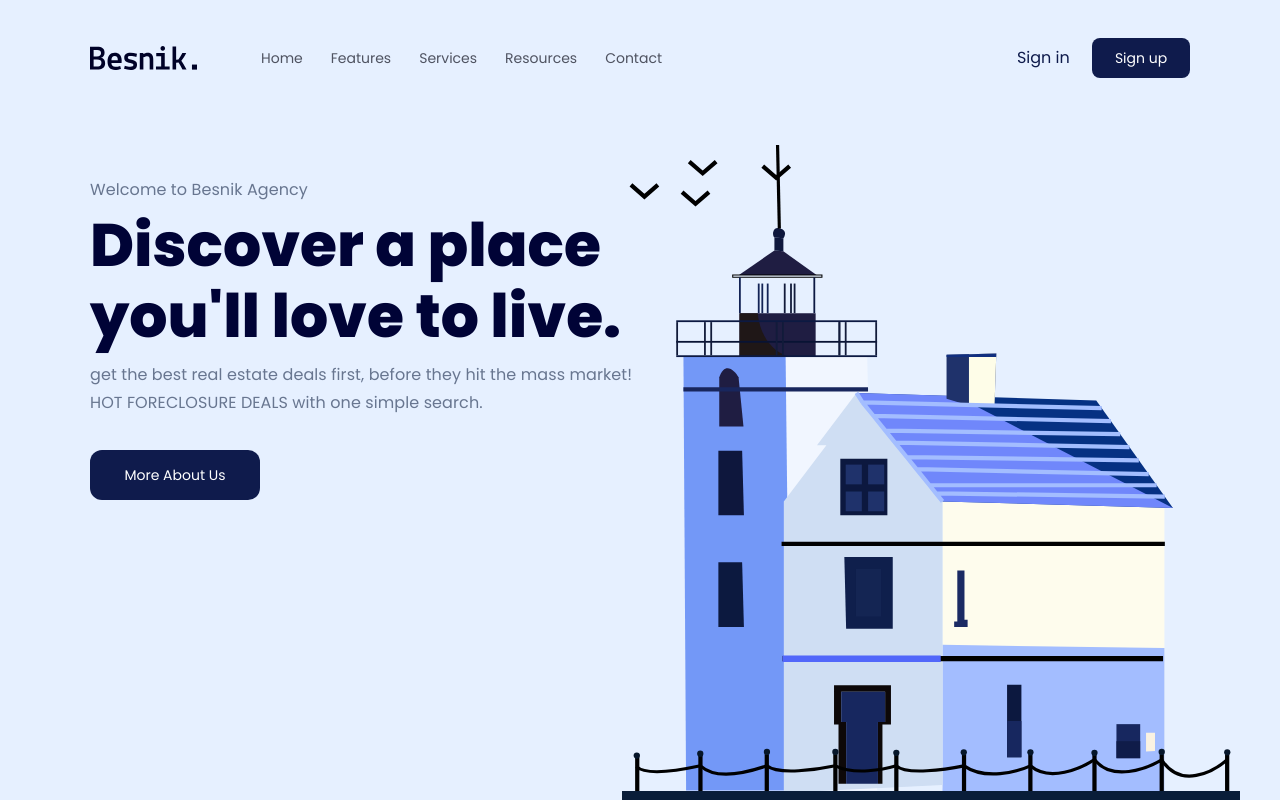
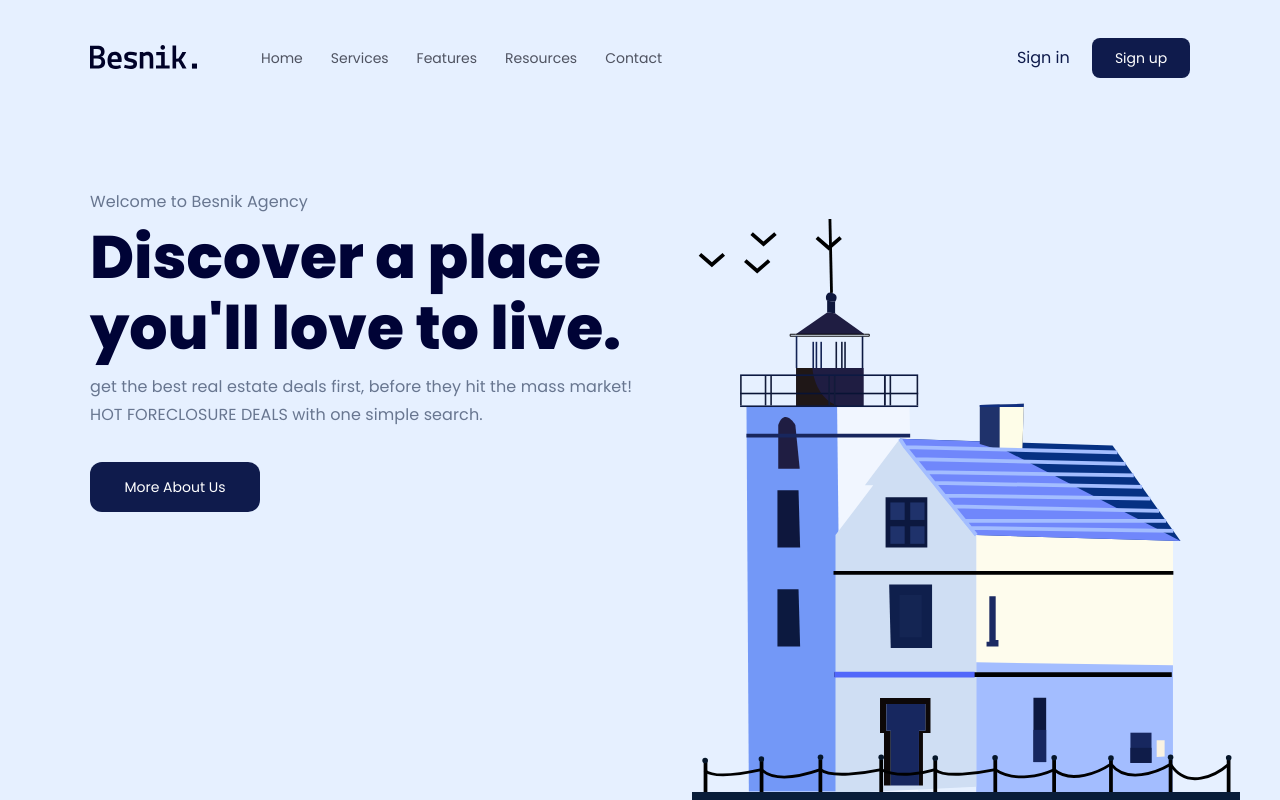
Before and after one commit to MayMay203/Real-Estate-Landing-Page, a plain HTML site: page index.html in a window 1280 px wide. Shown: the top 800 px of the page. Drawn offline with Linux system fonts and the light colour scheme.

Commit message:
fix: navbar

```diff
--- a/assets/css/styles.css
+++ b/assets/css/styles.css
@@ -4,6 +4,10 @@
 
 :root {
     --primary-color: #0f1b4c;
+}
+
+html, body{
+  scroll-behavior: smooth;
 }
 
 html {
@@ -32,17 +36,26 @@ a {
     -webkit-box-orient: vertical;
     overflow: hidden;
 }
+
+.fixed-header{
+    background-color:#e6f0ff ;
+    padding-top: 26px;
+    position: sticky;
+    top: -26px;
+    z-index: 1;
+}
 /* Header */
-.header {
+.hero-wrap {
     background: #e6f0ff;
     position: relative;
-    height: 100vh;
+    height: calc(100vh - 90px);
 }
 /* Nav bar */
 .navbar {
-    padding-top: 38px;
+    /* padding-top: 38px; */
     display: flex;
     align-items: center;
+    padding: 12px 0;
 }
 
 .navbar ul {
@@ -91,7 +104,7 @@ a {
 }
 
 .hero {
-    margin-top: 100px;
+    padding-top: 100px;
     width: 51%;
 }
 
--- a/index.html
+++ b/index.html
@@ -14,26 +14,30 @@
         <link rel="stylesheet" href="./assets/css/styles.css" />
     </head>
     <body>
-        <main>
-            <!-- Header -->
-            <header class="header">
+        <main id="home">
+            <header class="fixed-header">
                 <div class="content">
                     <nav class="navbar">
                         <!-- Logo -->
-                        <img src="./assets/img/Logo.svg" alt="" />
+                        <a href="#home"><img src="./assets/img/Logo.svg" alt="" /></a>
                         <!-- Navigation -->
                         <ul>
-                            <li><a href="#!">Home</a></li>
-                            <li><a href="#!">Features</a></li>
-                            <li><a href="#!">Services</a></li>
-                            <li><a href="#!">Resources</a></li>
-                            <li><a href="#!">Contact</a></li>
+                            <li><a href="#home">Home</a></li>
+                            <li><a href="#services">Services</a></li>
+                            <li><a href="#features">Features</a></li>
+                            <li><a href="#resources">Resources</a></li>
+                            <li><a href="#contact">Contact</a></li>
                         </ul>
                         <div class="actions">
                             <a href="#!" class="action-link">Sign in</a>
                             <a href="#!" class="btn action-btn">Sign up</a>
                         </div>
-                    </nav>
+                </nav>
+                </div>
+                </header>
+                <!-- Hero -->
+                <header class="hero-wrap">
+                    <div class="content">
                     <!-- Hero -->
                     <div class="hero">
                         <div class="info">
@@ -80,7 +84,7 @@
                 </div>
             </div>
             <!-- Guides -->
-            <div class="guides">
+            <div id="services" class="guides">
                 <div class="content">
                     <h2 class="sub-title">
                         How its works?
@@ -125,7 +129,7 @@
                 </div>
             </div>
             <!-- Feature -->
-            <div class="feature">
+            <div id="features" class="feature">
                 <div class="content">
                     <header>
                         <h2 class="sub-title">Featured Properties</h2>
@@ -192,7 +196,7 @@
                 </div>
             </div>
             <!-- Stats -->
-            <div class="stats">
+            <div id="resources" class="stats">
                 <div class="content">
                     <div class="row">
                         <div class="img-block">
@@ -267,7 +271,7 @@
                 </div>
             </div>
             <!-- Subscription -->
-            <div class="subscription">
+            <div id="contact" class="subscription">
                 <div class="content">
                     <div class="body">
                         <div class="info">
```
